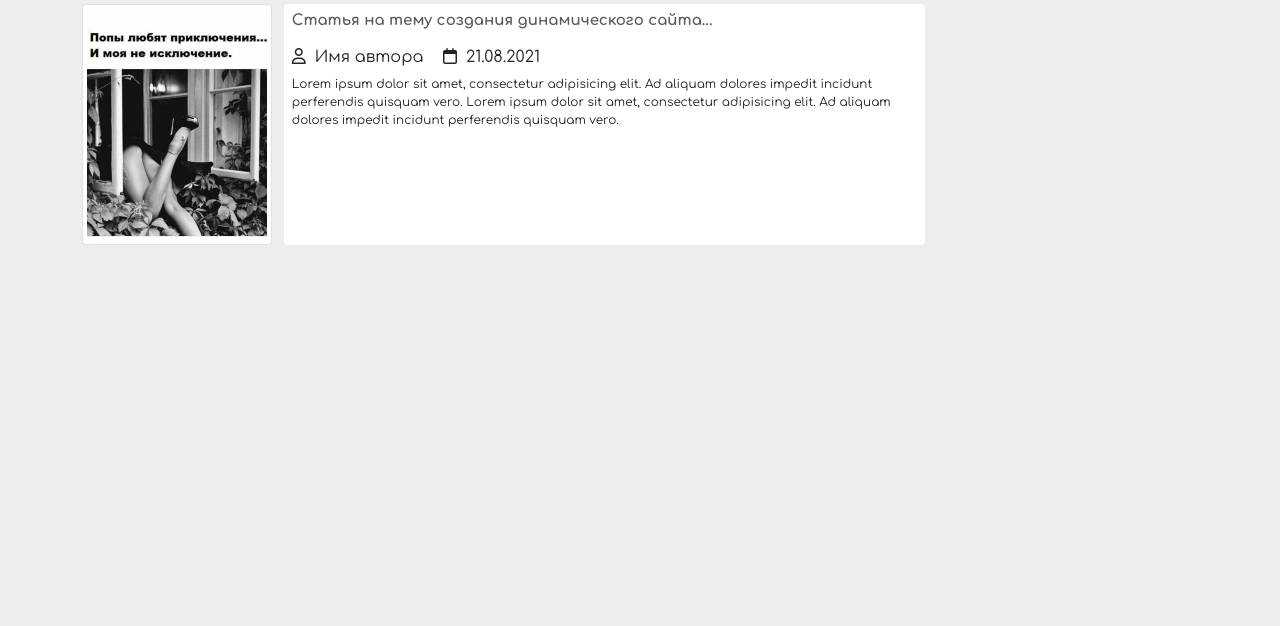
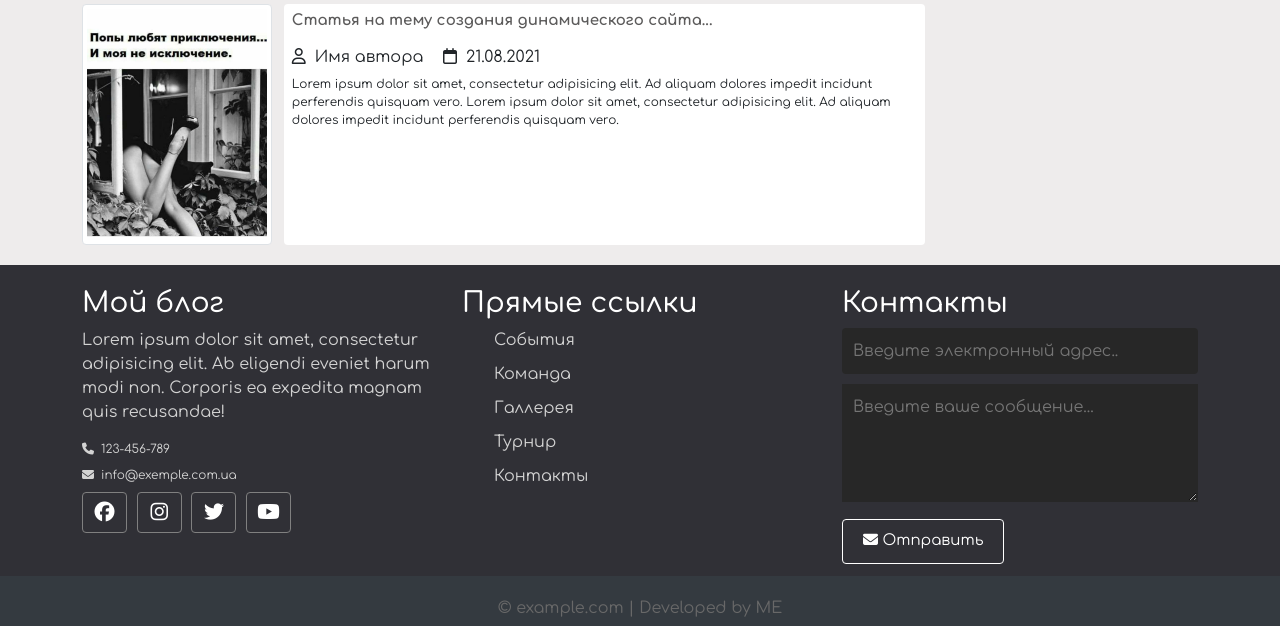
Before and after one commit to freetimezp/my-blog.php, a PHP site: page / in a window 1280 px wide. Shown: the part 1042-1668 px from the top of the page. Before the commit the page ends 1287 px from the top, so only its background shows below. Run offline with PHP 8.4, Linux system fonts and the light colour scheme; some libraries are stand-ins or nearby versions.

Commit message:
php blog. Footer

```diff
--- a/css/style.css
+++ b/css/style.css
@@ -225,3 +225,99 @@ header ul li ul li:hover a {
 .sidebar .section.topics ul {
     padding: 0;
 }
+
+/*
+    FOOTER
+ */
+
+.footer {
+    color: #d3d3d3;
+    position: relative;
+    background: #303036;
+    padding: 22px 0;
+}
+
+.footer .row {
+    padding-bottom: 40px;
+}
+
+.footer h3, h4 {
+    color: #fff;
+}
+
+.footer .about .contact span {
+    display: block;
+    font-size: 12px;
+    margin-bottom: 8px;
+    margin-right: 10px;
+}
+
+.footer .about .socials a {
+    border: 1px solid gray;
+    width: 45px;
+    height: 41px;
+    padding-top: 5px;
+    margin-right: 5px;
+    text-align: center;
+    display: inline-block;
+    font-size: 20px;
+    border-radius: 4px;
+    transition: all 0.5s ease;
+    color: #fff;
+    cursor: pointer;
+}
+
+.footer .about .socials a:hover {
+    border: 1px solid #fff;
+}
+
+.footer .links ul a {
+    display: block;
+    margin-bottom: 10px;
+    transition: all 0.5s ease;
+}
+
+.footer .links ul a:hover {
+    padding-left: 5px;
+}
+
+.footer .contact-form .contact-input {
+    background: #272727;
+    color: #bebdbd;
+    margin-bottom: 10px;
+    padding: 10px;
+    width: 100%;
+    transition: all 0.5s ease;
+    border: 1px solid transparent;
+}
+
+.footer .contact-form .contact-input:focus {
+    background: #1a1a1a;
+    border: 1px solid #fff;
+}
+
+.footer .contact-form .contact-btn {
+    font-size: 15px;
+    color: #fff;
+    padding: 10px 20px;
+    border: 1px solid #fff;
+    border-radius: 4px;
+    transition: all 0.5s ease;
+}
+
+.footer .contact-form .contact-btn:hover {
+    color: #e7e5e5;
+    background: #414147;
+}
+
+.footer .footer-bottom {
+    background: #343a40;
+    color: #686868;
+    height: 50px;
+    width: 100%;
+    text-align: center;
+    padding-top: 20px;
+    position: absolute;
+    left: 0;
+    bottom: 0;
+}
--- a/index.html
+++ b/index.html
@@ -203,6 +203,57 @@
     </div>
 </div>
 
+<div class="footer container-fluid">
+    <div class="footer-content container">
+        <div class="row">
+            <div class="footer-section about col-12 col-md-4">
+                <h3 class="logo-text">Мой блог</h3>
+                <p>
+                    Lorem ipsum dolor sit amet, consectetur adipisicing elit.
+                    Ab eligendi eveniet harum modi non. Corporis ea expedita magnam quis recusandae!
+                </p>
+                <div class="contact">
+                    <span><i class="fas fa-phone"></i>&nbsp; 123-456-789</span>
+                    <span><i class="fas fa-envelope"></i>&nbsp; info@exemple.com.ua</span>
+                </div>
+                <div class="socials">
+                    <a href="#"><i class="fab fa-facebook"></i></a>
+                    <a href="#"><i class="fab fa-instagram"></i></a>
+                    <a href="#"><i class="fab fa-twitter"></i></a>
+                    <a href="#"><i class="fab fa-youtube"></i></a>
+                </div>
+            </div>
+
+            <div class="footer-section links col-12 - col-md-4">
+                <h3>Прямые ссылки</h3>
+                <ul>
+                    <a href="#"><li>События</li></a>
+                    <a href="#"><li>Команда</li></a>
+                    <a href="#"><li>Галлерея</li></a>
+                    <a href="#"><li>Турнир</li></a>
+                    <a href="#"><li>Контакты</li></a>
+                </ul>
+            </div>
+
+            <div class="footer-section contact-form col-12 col-md-4">
+                <h3>Контакты</h3>
+                <form action="/" method="post">
+                    <input type="email" name="email" class="text-input contact-input" placeholder="Введите электронный адрес..">
+                    <textarea name="message" rows="4" class="text-input contact-input" placeholder="Введите ваше сообщение..."></textarea>
+                    <button class="btn btn-big contact-btn" type="submit">
+                        <i class="fas fa-envelope"></i>
+                        Отправить
+                    </button>
+                </form>
+            </div>
+        </div>
+
+        <div class="footer-bottom">
+            &copy; example.com | Developed by ME
+        </div>
+    </div>
+</div>
+
 <!-- Optional JavaScript; choose one of the two! -->
 
 <!-- Option 1: Bootstrap Bundle with Popper -->
```
